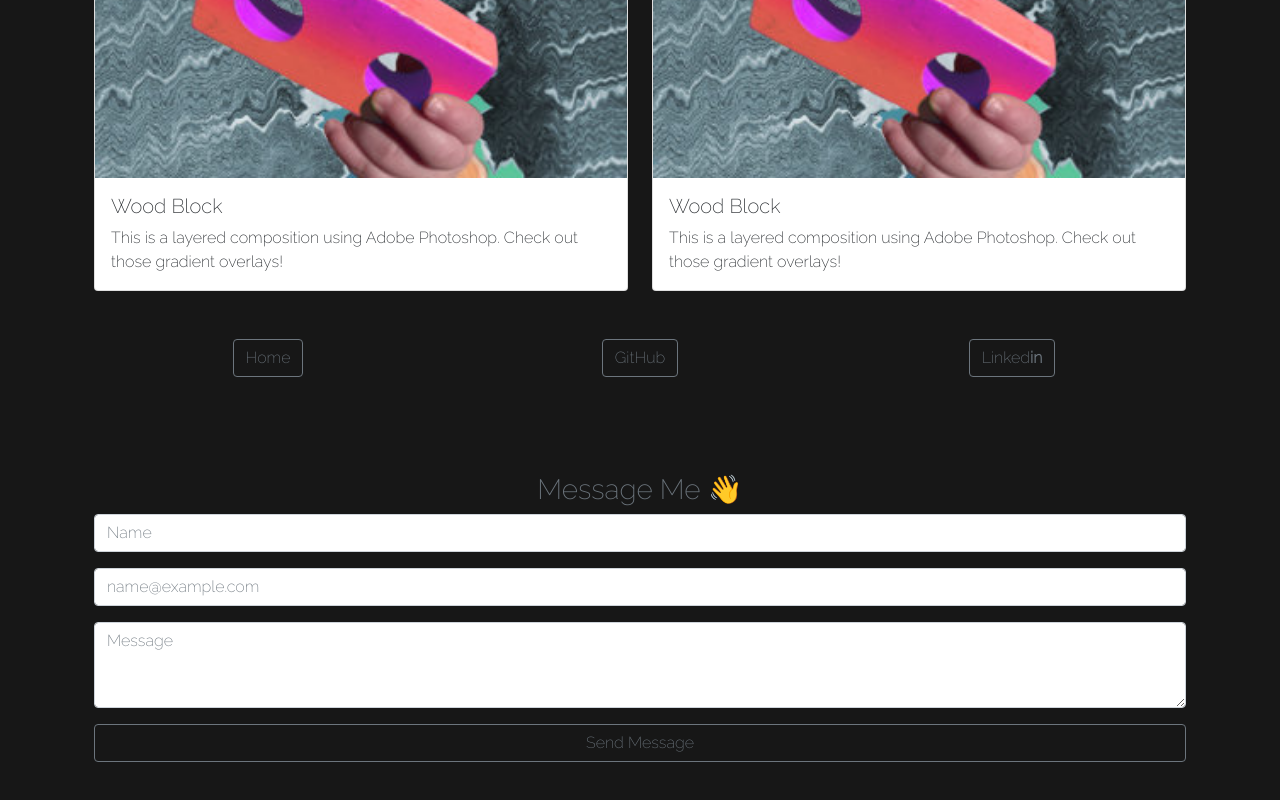
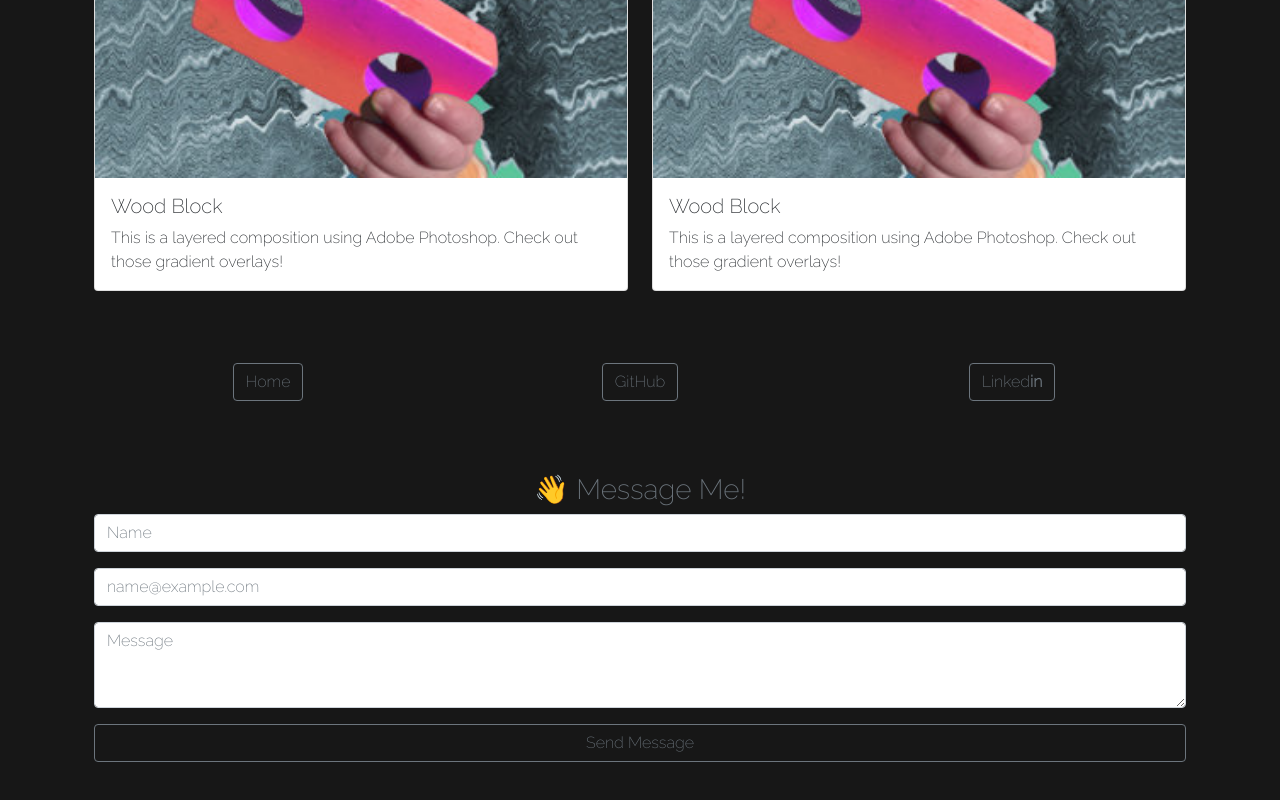
Before and after one commit to bclaw7/bclaw-design, a React (Create React App) app: page /works in a window 1280 px wide. Shown: the part 916-1716 px from the top of the page. Built offline with nearby package versions, Linux system fonts and the light colour scheme.

Commit message:
started new site

```diff
--- a/src/components/Contactform.js
+++ b/src/components/Contactform.js
@@ -3,9 +3,9 @@
 
 export default function Contact() {
   return (
-    <Container className='py-5'>
+    <Container className='py-4'>
       <h3 className='text-center text-secondary'>
-        Message Me {''}&#128075;{''}
+        {''}&#128075;{''} Message Me!
       </h3>
       <Form>
         <Form.Group className='mb-3' controlId='exampleForm.ControlInput1'>
--- a/src/components/Works.js
+++ b/src/components/Works.js
@@ -22,7 +22,7 @@
           </Col>
         ))}
       </Row>
-      <Row className='text-center my-5'>
+      <Row className='text-center pt-4 my-5'>
         <Col>
           <Link to='/'>
             <Button variant='outline-secondary'>Home</Button>
```
